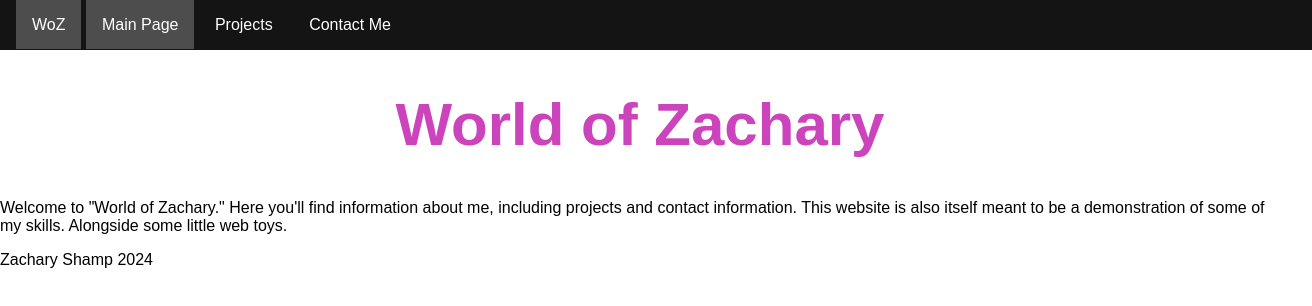
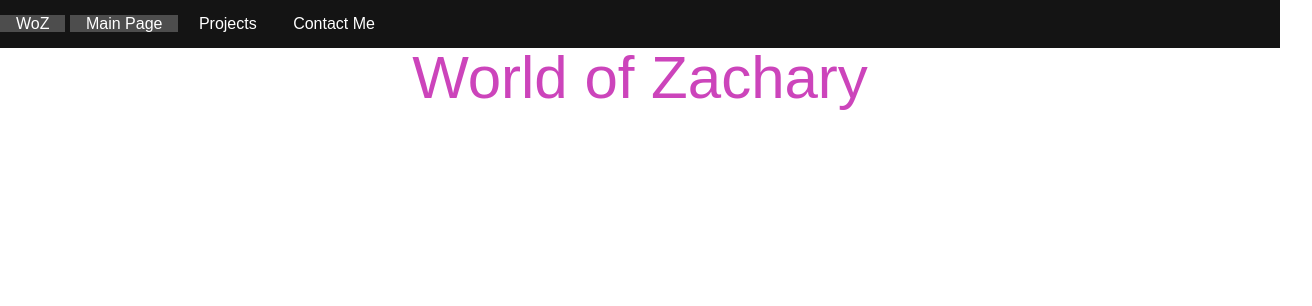
Before and after one commit to Chloroxite/World-of-Zachary, a plain HTML site: page index.html in a window 1280 px wide. Shown: the whole page, 1312 px wide, since content can reach past the window. Drawn offline with Linux system fonts and the light colour scheme.

Commit message:
Screw this cursed mess I'll figure it out tomorrow!

```diff
--- a/index.css
+++ b/index.css
@@ -1,25 +1,34 @@
+@import url("reset.css");
+
+
 html {
 	background-image: url("images/sky-5114501_960_720.jpg");
 	background-size: cover;
 }
 
 body {
+	display: inline;
 	font-family: sans-serif;
 	background-image: none;
 	background-color: #ffffff00;
-	margin: 0px;
+	color: #ffffff;
 }
 
 .navigation {
+	display: block;
 	background-color: #141414;
 	width: 100%;
-	padding: 1rem;
+	height: 3rem;
+	line-height: 3rem;
 }
 
 .navlink {
+	position: relative;
+	height: inherit;
 	color: #ffffff;
 	text-decoration: none;
-	padding: 1rem;
+	padding-left: 1rem;
+	padding-right: 1rem;
 	transition: 0.3s;
 }
 
@@ -33,7 +42,8 @@ body {
 	background-color: #4d4d4d;
 	color: #ffffff;
 	text-decoration: none;
-	padding: 1rem;
+	padding-left: 1rem;
+	padding-right: 1rem;
 }
 
 .banner{
--- /dev/null
+++ b/reset.css
@@ -0,0 +1,48 @@
+/* http://meyerweb.com/eric/tools/css/reset/
+   v2.0 | 20110126
+   License: none (public domain)
+*/
+
+html, body, div, span, applet, object, iframe,
+h1, h2, h3, h4, h5, h6, p, blockquote, pre,
+a, abbr, acronym, address, big, cite, code,
+del, dfn, em, img, ins, kbd, q, s, samp,
+small, strike, strong, sub, sup, tt, var,
+b, u, i, center,
+dl, dt, dd, ol, ul, li,
+fieldset, form, label, legend,
+table, caption, tbody, tfoot, thead, tr, th, td,
+article, aside, canvas, details, embed,
+figure, figcaption, footer, header, hgroup,
+menu, nav, output, ruby, section, summary,
+time, mark, audio, video {
+	margin: 0;
+	padding: 0;
+	border: 0;
+	font-size: 100%;
+	font: inherit;
+	vertical-align: baseline;
+}
+/* HTML5 display-role reset for older browsers */
+article, aside, details, figcaption, figure,
+footer, header, hgroup, menu, nav, section {
+	display: block;
+}
+body {
+	line-height: 1;
+}
+ol, ul {
+	list-style: none;
+}
+blockquote, q {
+	quotes: none;
+}
+blockquote:before, blockquote:after,
+q:before, q:after {
+	content: '';
+	content: none;
+}
+table {
+	border-collapse: collapse;
+	border-spacing: 0;
+}
```
